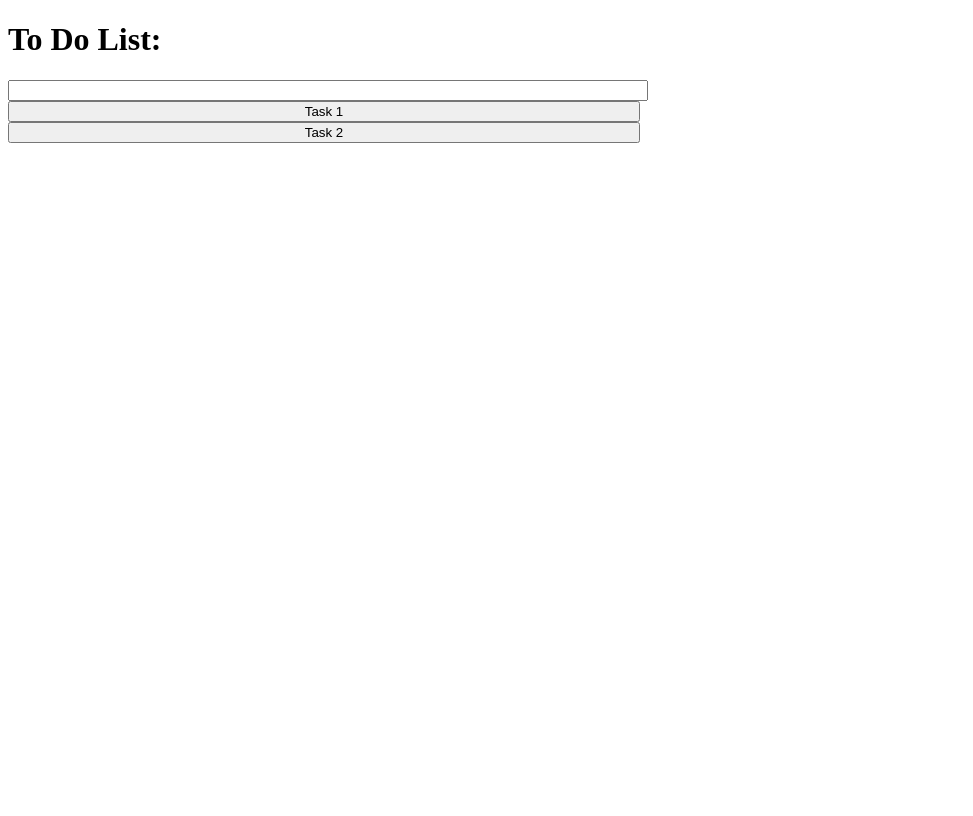
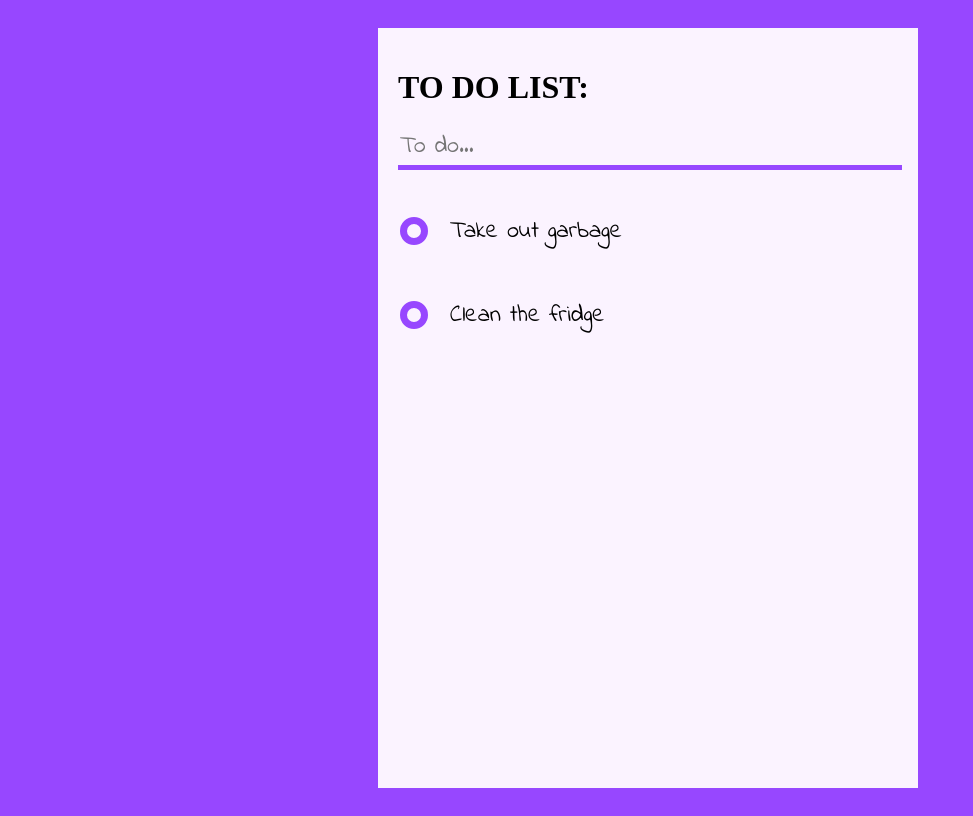
Before and after one commit to alexisw81/todolist, a plain HTML site: page index.html in a window 1280 px wide. Shown: the whole page, without its empty margins (0-973 px from the left). Drawn offline with Linux system fonts and the light colour scheme; a web font is replaced by a local one.

Commit message:
Styled Card and List

```diff
--- a/index.html
+++ b/index.html
@@ -5,7 +5,7 @@
     <meta charset="UTF-8">
     <meta name="viewport" content="width=device-width, initial-scale=1.0">
     <title>Document</title>
-    <link rel="stylesheet" href="styles/index.css">
+    <link rel="stylesheet" href="index.css">
 </head>
 
 <body>
@@ -13,9 +13,9 @@
         <h1>To Do List:</h1>
 
         <div class="list" id="list">
-            <div><input type="text" id="task-input" class="task-input" name="task-input"></div>
-            <button class="task">Task 1</button>
-            <button class="task">Task 2</button>
+            <div><input type="text" id="task-input" class="task-input" name="task-input" placeholder="To do..."></div>
+            <button class="task">Take out garbage</button>
+            <button class="task">Clean the fridge</button>
         </div>
 
     </div>
--- a/index.js
+++ b/index.js
@@ -9,10 +9,8 @@ click();
 //when click enter
 taskInput.addEventListener("keypress", function (event) {
     let value = taskInput.value;
-    if (event.key === "Enter") {
+    if (event.key === "Enter") {``
         //converts input value into button on task list
-
-
         newTask = document.createElement('button')
         const newTaskValue = document.createTextNode(value);
         newTask.appendChild(newTaskValue);
@@ -25,9 +23,7 @@ taskInput.addEventListener("keypress", function (event) {
 
         })
 
-
-        //TODO Add new buttons to click event loop
-            console.log(newTask);
+        //TODO: Clear the input field
         return (newTask);
 
     }
@@ -43,6 +39,8 @@ function click() {
             //When task button is clicked, strike through the text
             this.classList.toggle("task-done");
 
+            //Move button to bottom of list
+
         })
     };
 }
--- a/index.scss
+++ b/index.scss
@@ -1,16 +1,80 @@
+//Font Family
+@import url('https://fonts.googleapis.com/css2?family=Indie+Flower&family=Zeyada&display=swap');
+
+
+//Colors and Fonts
+:root{
+    --color-primary: #9747FF;
+    --color-secondary: #fbf3ff;
+    --primary-font: "Indie Flower", cursive;
+
+
+
+}
+
+*, body,html{
+    font-family: var(--primary-font);
+}
+
+body{
+    height:100vh;
+    width:100%;
+    background-color: var(--color-primary);
+    display: flex;
+    align-items: center;
+    justify-content: center;
+}
+
+//To Do List Title
+h1{
+    text-transform: uppercase;
+    font-family: circular;
+}
+
 .list-container {
-    width: 50%;
-
+    width: 500px;
+    background-color: var(--color-secondary);
+    padding:20px;
+    height:90vh;
+    overflow: scroll;
     .list {
         display: flex;
         flex-direction: column;
     }
 }
 
+.task{
+    text-align: left;
+    background-color: transparent;
+    border: none;
+    font-size: 1.5rem;
+    padding: 20px 0px;
+    display: flex;
+    align-items: center;
+    gap: 20px;
+    cursor: pointer;
+    &:before{
+        content: url(Images/icon-unchecked.svg);
+        top: 5px;
+        position: relative;
+    }
+}
 .task-done {
     text-decoration: line-through;
+    opacity: .5;
+    &:before{
+        content: url(Images/icon-checked.svg);
+    }
 }
 
 .task-input {
     width: 100%;
+    border: none;
+    border-bottom: solid 5px var(--color-primary);
+    font-size: 1.5rem;
+    background-color: var(--color-secondary);
+    margin-bottom: 20px;
+    &:focus-visible{
+        outline: none;
+    }
 }
```
Also changed, not shown: Images/icon-checked.svg (added), Images/icon-unchecked.svg (added), index.css (added), styles/index.css (deleted), 2 other files.
